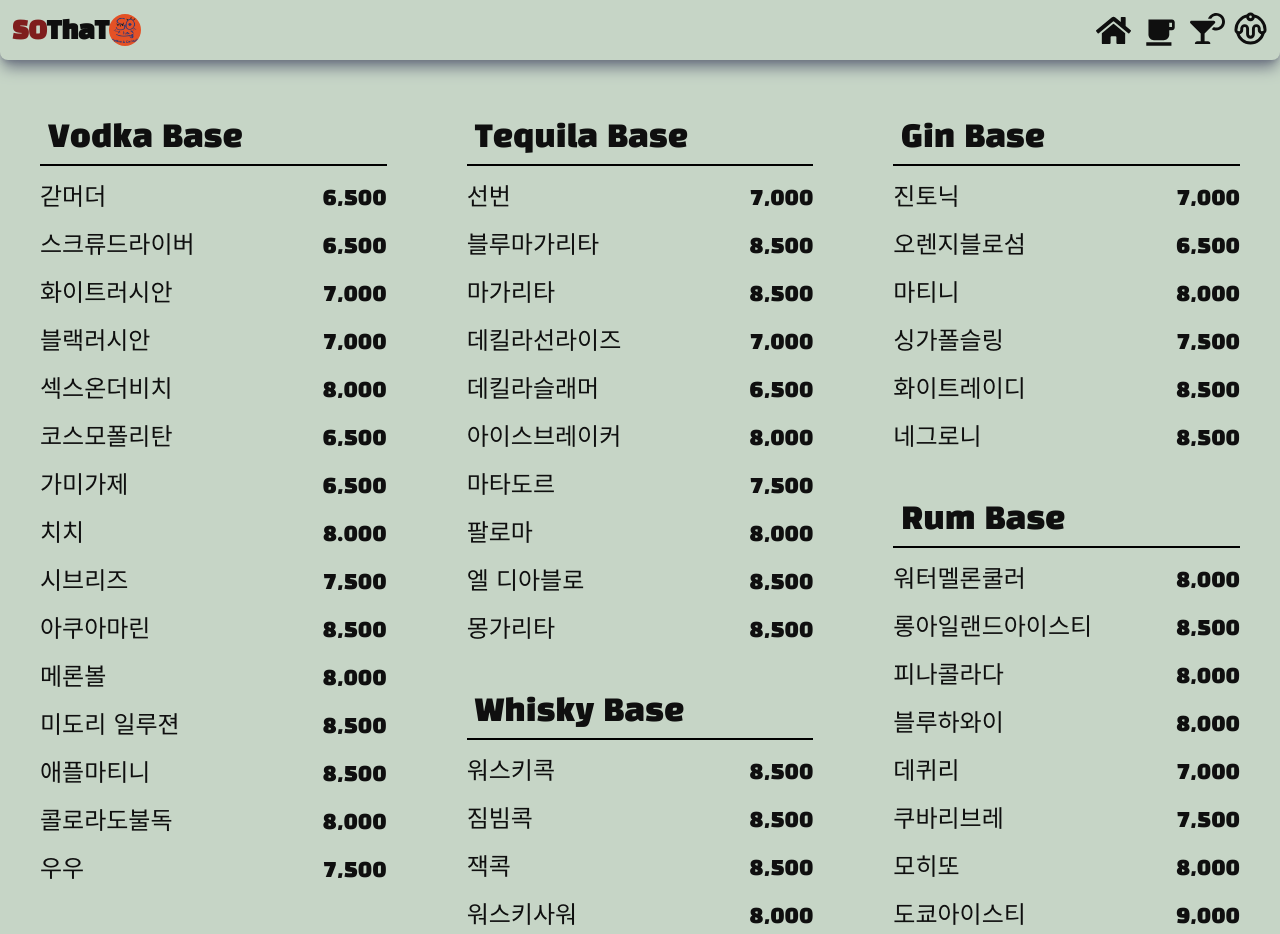
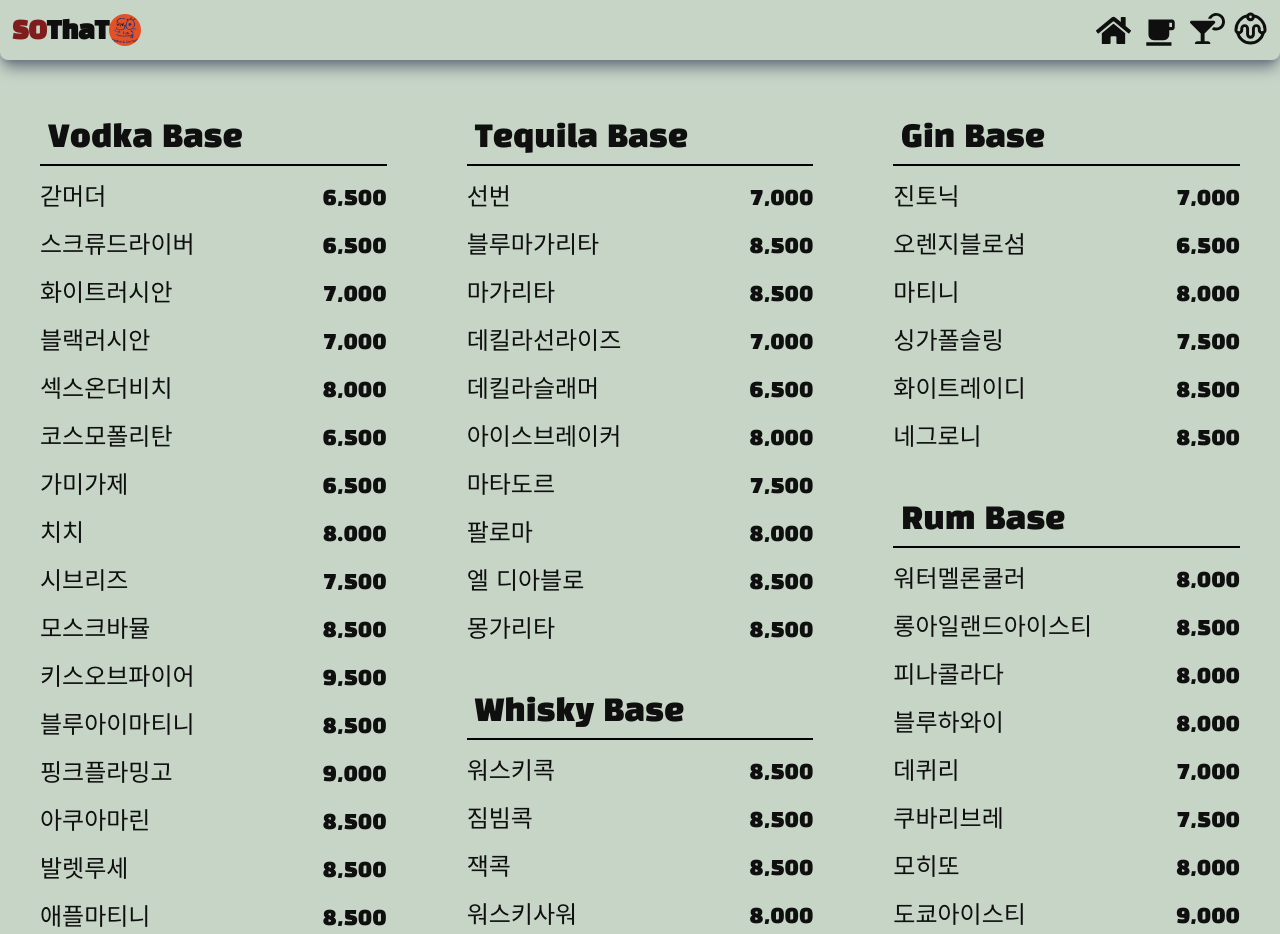
Before and after one commit to jaewoo-ahn/soThat, a React (Create React App) app: page /barmenu in a window 1280 px wide. Shown: the top 934 px of the page. Built offline with nearby package versions, Linux system fonts and the light colour scheme.

Commit message:
data : vodka base

```diff
--- a/src/data/bar.js
+++ b/src/data/bar.js
@@ -2,21 +2,115 @@ export const barmenu = [
   {
     base: "Vodka Base",
     items: [
-      { name: "갇머더", price: "6,500" },
-      { name: "스크류드라이버", price: "6,500" },
-      { name: "화이트러시안", price: "7,000" },
-      { name: "블랙러시안", price: "7,000" },
-      { name: "섹스온더비치", price: "8,000" },
-      { name: "코스모폴리탄", price: "6,500" },
-      { name: "가미가제", price: "6,500" },
-      { name: "치치", price: "8.000" },
-      { name: "시브리즈", price: "7,500" },
-      { name: "아쿠아마린", price: "8,500" },
-      { name: "메론볼", price: "8,000" },
-      { name: "미도리 일루젼", price: "8,500" },
-      { name: "애플마티니", price: "8,500" },
-      { name: "콜로라도불독", price: "8,000" },
-      { name: "우우", price: "7,500" },
+      { name: "갇머더", price: "6,500", ingredient: ["보드카", "아마레또"] },
+      {
+        name: "스크류드라이버",
+        price: "6,500",
+        ingredient: ["보드카", "오렌지쥬스"],
+      },
+      {
+        name: "화이트러시안",
+        price: "7,000",
+        ingredient: ["보드카", "커피", "우유"],
+      },
+      {
+        name: "블랙러시안",
+        price: "7,000",
+        ingredient: ["보드카", "커피", "복숭아"],
+      },
+      {
+        name: "섹스온더비치",
+        price: "8,000",
+        ingredient: ["보드카", "카시스", "복숭아", "파인애플", "크랜베리"],
+      },
+      {
+        name: "코스모폴리탄",
+        price: "6,500",
+        ingredient: ["보드카", "오렌지향", "라임", "크랜베리"],
+      },
+      {
+        name: "가미가제",
+        price: "6,500",
+        ingredient: ["보드카", "오렌지향", "라임", "유자"],
+      },
+      {
+        name: "치치",
+        price: "8.000",
+        ingredient: ["보드카", "파인애플", "코코넛"],
+      },
+      {
+        name: "시브리즈",
+        price: "7,500",
+        ingredient: ["보드카", "자몽", "크랜베리"],
+      },
+      {
+        name: "모스크바뮬",
+        price: "8,500",
+        ingredient: ["보드카", "진저에일", "라임"],
+      },
+      {
+        name: "키스오브파이어",
+        price: "9,500",
+        ingredient: ["보드카", "백포도주", "슬로우진", "레몬"],
+      },
+      {
+        name: "블루아이마티니",
+        price: "8,500",
+        ingredient: ["보드카", "백포도주", "진", "블루큐라소"],
+      },
+      {
+        name: "핑크플라밍고",
+        price: "9,000",
+        ingredient: ["보드카", "에플퍼커", "라임", "크랜베리"],
+      },
+      {
+        name: "아쿠아마린",
+        price: "8,500",
+        ingredient: ["보드카", "복숭아", "블루큐라소", "사과쥬스"],
+      },
+      {
+        name: "발렛루세",
+        price: "8,500",
+        ingredient: ["보드카", "카시스", "라임", "슈가"],
+      },
+      {
+        name: "애플마티니",
+        price: "8,500",
+        ingredient: ["보드카", "라임", "애플퍼커"],
+      },
+      {
+        name: "메론볼",
+        price: "8,000",
+        ingredient: ["보드카", "메론", "파인애플"],
+      },
+      {
+        name: "잉크",
+        price: "8,500",
+        ingredient: ["보드카", "블루큐라소", "크랜베리"],
+      },
+      {
+        name: "우우",
+        price: "7,500",
+        ingredient: ["보드카", "복숭아", "크랜베리"],
+      },
+      {
+        name: "워싱턴애플",
+        price: "9,000",
+        ingredient: ["보드카", "애플퍼커", "사과쥬스", "라임", "석류"],
+      },
+      {
+        name: "하와이안펀치",
+        price: "9,000",
+        ingredient: [
+          "보드카",
+          "서던",
+          "아마레또",
+          "오렌지",
+          "라임",
+          "석류",
+          "파인",
+        ],
+      },
     ],
   },
   {
--- a/src/data/cafe.js
+++ b/src/data/cafe.js
@@ -12,12 +12,10 @@ export const cafe = [
       { name: "말차슈페너", price: "5,800", description: "" },
       { name: "미숫가루 (only ice)", price: "5,800", description: "" },
       { name: "아이스티", price: "4,500", description: "" },
-      {
-        name: "딸기요거트",
-        price: "8,800",
-        description: "100% 딸기가득 (물 X 얼음 X)",
-      },
-      { name: "딸기 라떼", price: "8,500", description: "" },
+      { name: "초코라떼", price: "5,800", description: "" },
+      { name: "고구마 라떼", price: "5,800", description: "" },
+      { name: "레몬에이드", price: "7,000", description: "" },
+      { name: "아이스티", price: "4,500", description: "" },
     ],
     tea: ["캐모마일", "페퍼민트", "자스민", "블루 옐로우"],
   },
```
